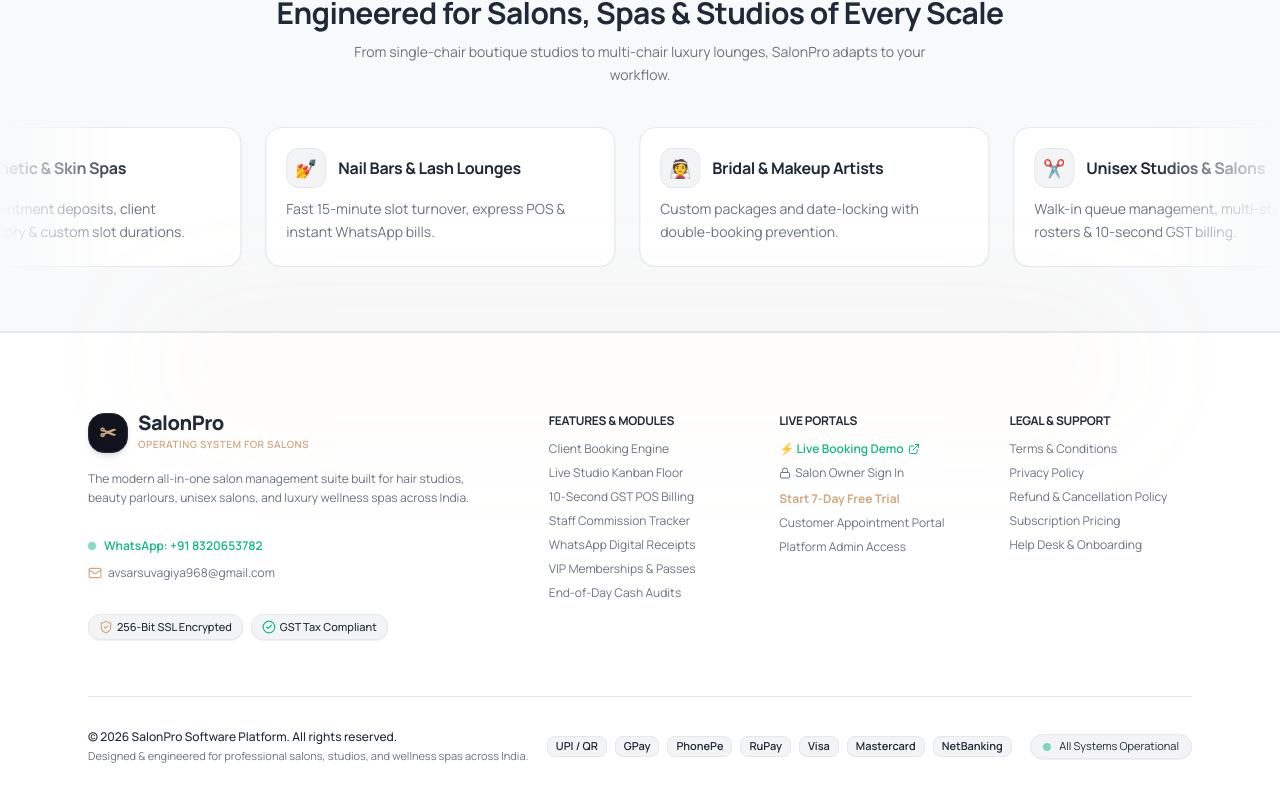
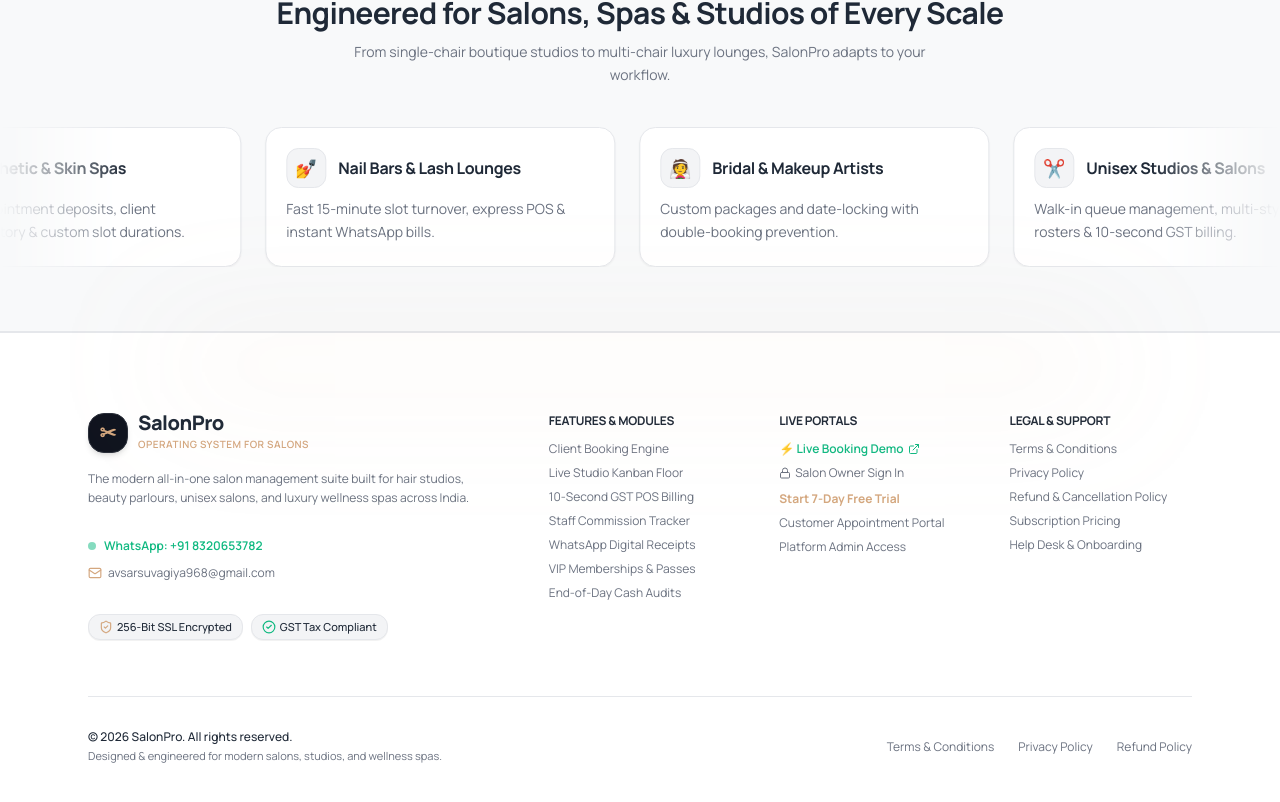
Before and after one commit to AvsarSuvagiyaCelvion/salonpro-core, a Next.js app: page / in a window 1280 px wide. Shown: the part 6654-7456 px from the top of the page. Built offline with nearby package versions, Linux system fonts and the light colour scheme; no server answers; the database is empty; a web font is replaced by a local one.

Commit message:
style(footer): remove payment chips and status badge for clean minimal bottom strip

```diff
--- a/src/components/landing/LandingFooter.tsx
+++ b/src/components/landing/LandingFooter.tsx
@@ -205,32 +205,27 @@ export default function LandingFooter() {
           </div>
         </div>
 
-        {/* Bottom Strip: Copyright + Payment Logos + System Status */}
-        <div className="pt-8 flex flex-col md:flex-row items-center justify-between gap-4 text-xs text-[#6B7280] dark:text-[#A0A8B8] text-center md:text-left">
+        {/* Bottom Strip: Clean, balanced copyright & quick legal links */}
+        <div className="pt-8 flex flex-col sm:flex-row items-center justify-between gap-4 text-xs text-[#6B7280] dark:text-[#A0A8B8] text-center sm:text-left">
           <div className="space-y-1">
             <p className="text-[#1F2937] dark:text-[#FFFFFF] font-medium">
-              © 2026 SalonPro Software Platform. All rights reserved.
+              © 2026 SalonPro. All rights reserved.
             </p>
             <p className="text-[11px] text-[#6B7280] dark:text-[#A0A8B8]">
-              Designed & engineered for professional salons, studios, and wellness spas across India.
+              Designed &amp; engineered for modern salons, studios, and wellness spas.
             </p>
           </div>
 
-          {/* Supported Payment Badges */}
-          <div className="flex flex-wrap items-center justify-center gap-2 text-[11px] font-semibold">
-            <span className="px-2 py-0.5 rounded-lg bg-[#F3F4F6] dark:bg-[#141926] border border-[#E5E7EB] dark:border-[#2A2F3A] text-[#1F2937] dark:text-[#FFFFFF]">UPI / QR</span>
-            <span className="px-2 py-0.5 rounded-lg bg-[#F3F4F6] dark:bg-[#141926] border border-[#E5E7EB] dark:border-[#2A2F3A] text-[#1F2937] dark:text-[#FFFFFF]">GPay</span>
-            <span className="px-2 py-0.5 rounded-lg bg-[#F3F4F6] dark:bg-[#141926] border border-[#E5E7EB] dark:border-[#2A2F3A] text-[#1F2937] dark:text-[#FFFFFF]">PhonePe</span>
-            <span className="px-2 py-0.5 rounded-lg bg-[#F3F4F6] dark:bg-[#141926] border border-[#E5E7EB] dark:border-[#2A2F3A] text-[#1F2937] dark:text-[#FFFFFF]">RuPay</span>
-            <span className="px-2 py-0.5 rounded-lg bg-[#F3F4F6] dark:bg-[#141926] border border-[#E5E7EB] dark:border-[#2A2F3A] text-[#1F2937] dark:text-[#FFFFFF]">Visa</span>
-            <span className="px-2 py-0.5 rounded-lg bg-[#F3F4F6] dark:bg-[#141926] border border-[#E5E7EB] dark:border-[#2A2F3A] text-[#1F2937] dark:text-[#FFFFFF]">Mastercard</span>
-            <span className="px-2 py-0.5 rounded-lg bg-[#F3F4F6] dark:bg-[#141926] border border-[#E5E7EB] dark:border-[#2A2F3A] text-[#1F2937] dark:text-[#FFFFFF]">NetBanking</span>
-          </div>
-
-          {/* Status Indicator */}
-          <div className="inline-flex items-center gap-2 px-3 py-1 rounded-full bg-[#F3F4F6] dark:bg-[#141926] border border-[#E5E7EB] dark:border-[#2A2F3A] text-[11px] text-[#1F2937] dark:text-[#FFFFFF] shadow-2xs">
-            <span className="w-2 h-2 rounded-full bg-[#10B981] animate-pulse" />
-            <span>All Systems Operational</span>
+          <div className="flex flex-wrap items-center justify-center sm:justify-end gap-x-6 gap-y-2 text-xs">
+            <Link href="/terms" className="hover:text-[#1F2937] dark:hover:text-[#FFFFFF] transition-colors">
+              Terms &amp; Conditions
+            </Link>
+            <Link href="/privacy" className="hover:text-[#1F2937] dark:hover:text-[#FFFFFF] transition-colors">
+              Privacy Policy
+            </Link>
+            <Link href="/refund-policy" className="hover:text-[#1F2937] dark:hover:text-[#FFFFFF] transition-colors">
+              Refund Policy
+            </Link>
           </div>
         </div>
       </div>
```
